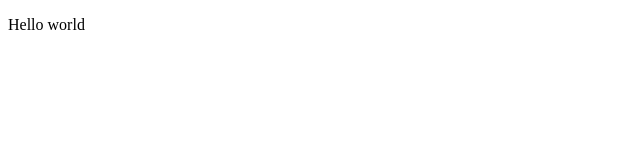
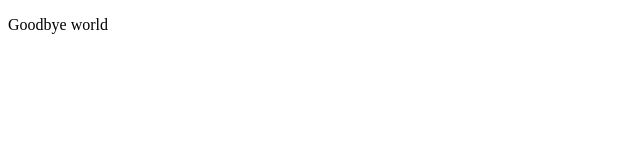
Before and after one commit to CaoHoangTung/C4T2, a plain HTML site: page session_intro/index.htm in a window 1280 px wide. Shown: the full height of the page, 0-640 px from the left. Drawn offline with Linux system fonts and the light colour scheme.

Commit message:
Update index.htm

```diff
--- a/session_intro/index.htm
+++ b/session_intro/index.htm
@@ -7,6 +7,6 @@
     <title>Document</title>
 </head>
 <body>
-    <p>Hello world</p>
+    <p>Goodbye world</p>
 </body>
 </html>
```
